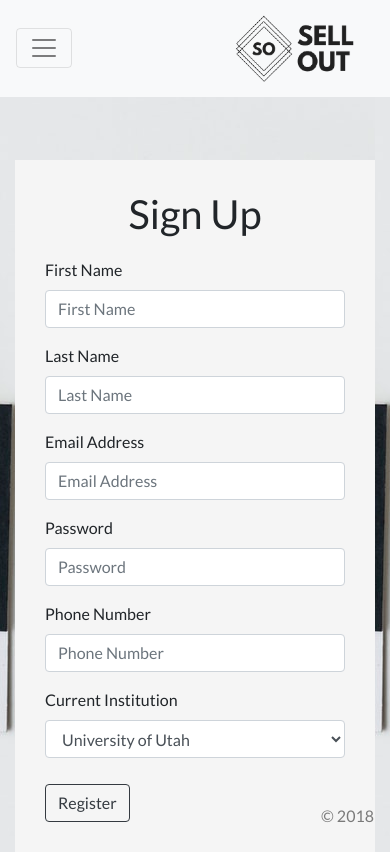
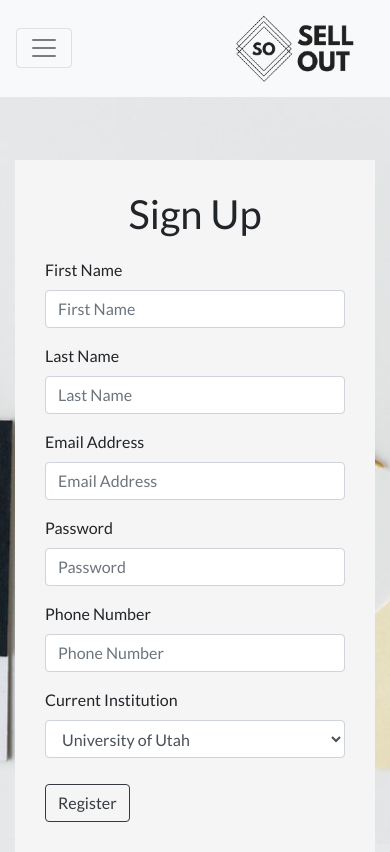
Before and after one commit to brianbolnick/project-10, a PHP site: page /views/signup.php in a window 390 px wide. Run offline with PHP 8.4, Linux system fonts and the light colour scheme; data comes from the database, SQL or seed files in the repository; some libraries are stand-ins or nearby versions.

Commit message:
fix background styles and some other stuff

```diff
--- a/styles/styles.css
+++ b/styles/styles.css
@@ -1,9 +1,15 @@
 body {
-    background: url('../img/tags.jpeg');
+    background: #E4E5E7;
     background-size: cover;
     background-repeat: no-repeat;
     min-height: 100vh;
     font-family: 'Lato', sans-serif !important;
+}
+
+body.custom-body {
+    background: url(../img/tags.jpeg) !important;
+    background-size: cover !important;
+    background-repeat: no-repeat;
 }
 
 .home-title {
@@ -478,8 +484,11 @@ button.btn.btn-outline-dark.contact-seller-button {
     .hide-on-mobile {
         display: none !important;
     }
-    body {
-        background: url('../img/tags-mobile.jpeg');
+
+    body.custom-body {
+        background: url('../img/tags-mobile.jpeg') !important;
+        background-size: cover !important;
+        background-repeat: no-repeat;
     }
     .home-container {
         margin: 0;
--- a/views/create-listing.php
+++ b/views/create-listing.php
@@ -67,7 +67,7 @@ _END;
             </div>
         </div>
     </body>
-    <?php include "footer.php";?>
+
 
 <script src="//code.jquery.com/jquery-1.11.0.min.js"></script>
 <script>
--- a/views/delete-listing.php
+++ b/views/delete-listing.php
@@ -20,6 +20,6 @@ require_once '../utils/check_session.php';
 			</div>
 		</div>
     </body>
-    <?php include "footer.php";?>
+
 
 </html>
--- a/views/edit-listing.php
+++ b/views/edit-listing.php
@@ -67,6 +67,6 @@ _END;
             </div>
         </div>
     </body>
-    <?php include "footer.php";?>
+
 
 </html>
--- a/views/index.php
+++ b/views/index.php
@@ -2,9 +2,9 @@
 <!doctype html>
 <html>
     <?php include "head.php"?>
-    <body>
+    <body class='custom-body'>
         <?php include "header.php";?>
-        <div class="container home-container"  >
+        <div class="container home-container" >
             <h1 class="home-title">Classifieds for College Students.</h1>
             <a href="../controllers/GetListings.php">
                 <button type="button" class="btn btn-outline-dark home-listing-button">
--- a/views/item-details.php
+++ b/views/item-details.php
@@ -71,5 +71,5 @@ $state = $inst_data['state'];
             </div>
         </div>
     </body>
-    <?php include "footer.php";?>
+
 </html>
--- a/views/listings.php
+++ b/views/listings.php
@@ -25,7 +25,7 @@ $category_count = $categories_result->num_rows;
 <!doctype html>
 <html>
     <?php include "head.php"?>
-    <body style="background: #E4E5E7 !important;">
+    <body>
         <?php include "header.php";?>
         <div class="container listings-container"  >
             <h1 class="home-title" style="letter-spacing: 2px;">LISTINGS</h1>
@@ -69,6 +69,6 @@ _END;
             </div>
         </div>
     </body>
-    <?php include "footer.php";?>
+
 
 </html>
--- a/views/login.php
+++ b/views/login.php
@@ -24,7 +24,7 @@
 
 </head>
 
-    <body>
+    <body class='custom-body'>
         <?php
         include "header.php";
         if (isset($_GET['message'])) {
--- a/views/signup.php
+++ b/views/signup.php
@@ -22,8 +22,8 @@ $category_count = $categories_result->num_rows;
 <!doctype html>
 <html>
     <?php include "head.php"?>
-    <body>
-        <?php include "header.php";?>
+    <body class='custom-body'>
+     <?php include "header.php";?>
         <div class="container signup-container"  >
             <div class="signup-form-container">
                 <h1 style='text-align: center; margin-bottom: 20px;'>Sign Up</h1>
@@ -71,5 +71,5 @@ _END;
             </div>
         </div>
     </body>
-    <?php include "footer.php";?>
+
 </html>
```
